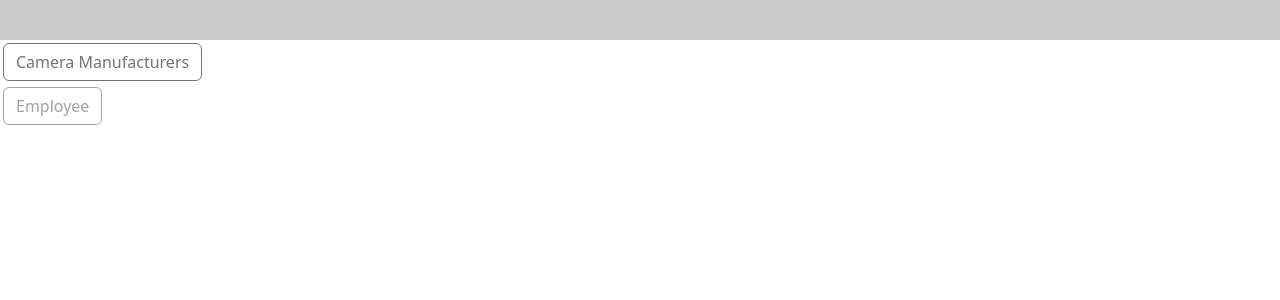
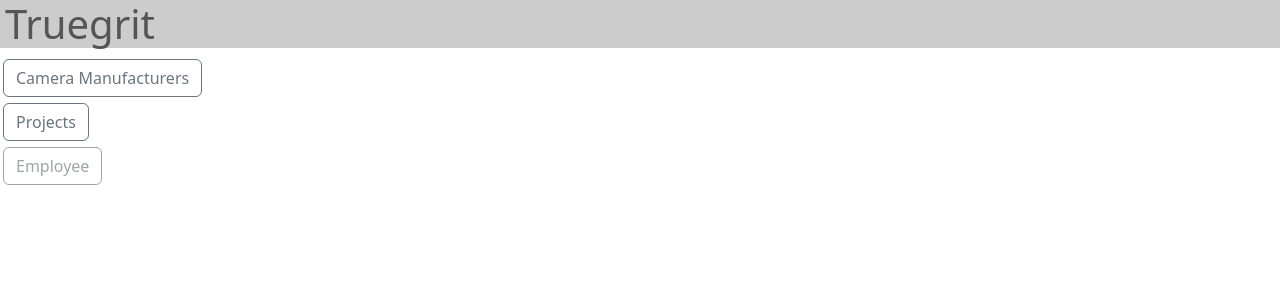
Before and after one commit to gregjonesdev/truegrit, a Django app: page / in a window 1280 px wide. Shown: the top 300 px of the page. Run offline with Django 4.2, Linux system fonts and the light colour scheme.

Commit message:
new server roles

```diff
--- a/truegrit/templates/_base.html
+++ b/truegrit/templates/_base.html
@@ -3,11 +3,11 @@
   <head>
     <meta charset="utf-8">
     <meta name="viewport" content="width=device-width, initial-scale=1">
-    <title>Truegrit</title>
+    <title>TrueGrit</title>
   </head>
   <body style="width: 100%;">
-    <div style="width: 100%; background-color: #CCC; height: 40px;">
-        <!-- Content goes here -->
+    <div style="width: 100%; background-color: #CCC;">
+        <h1><span style="padding: 5px"><a href="/" style="color: #555; text-decoration: none">Truegrit</a></span></h1>
     </div>
     {% block content %}
     {% endblock content %}
--- a/truegrit/templates/index.html
+++ b/truegrit/templates/index.html
@@ -7,6 +7,9 @@
     <a href="{% url 'camera_manufacturers' %}" class="btn btn-outline-secondary btn-block" role="button">Camera Manufacturers</a>
   </div>
   <div style="margin: 3px">
+    <a href="{% url 'projects' %}" class="btn btn-outline-secondary btn-block" role="button">Projects</a>
+  </div>
+  <div style="margin: 3px">
     <a href="#" class="btn btn-outline-secondary btn-block disabled" role="button" aria-disabled="true">Employee</a>
   </div>
 </div>
--- a/truegrit/urls.py
+++ b/truegrit/urls.py
@@ -12,6 +12,7 @@ from truegrit.views import (
     project_detail,
     BusinessUnitListView,
     CameraManufacturerListView,
+    ProjectListView,
     BusinessUnitDetailView,
 )
 
@@ -28,6 +29,10 @@ urlpatterns = [
         'camera-manufacturers/',
         CameraManufacturerListView.as_view(),
         name='camera_manufacturers'),
+    path(
+        'projects/',
+        ProjectListView.as_view(),
+        name='projects'),
     path(
         'business-unit/<uuid:uuid>/',
         BusinessUnitDetailView.as_view(),
--- a/truegrit/views.py
+++ b/truegrit/views.py
@@ -143,6 +143,15 @@ class CameraManufacturerListView(ListView):
     model = CameraManufacturer
     template_name = 'camera_manufacturers.html'
     context_object_name = 'manufacturers'
+
+    def get_context_data(self, **kwargs):
+        context = super().get_context_data(**kwargs)
+        return context
+
+class ProjectListView(ListView):
+    model = Project
+    template_name = 'projects.html'
+    context_object_name = 'projects'
 
     def get_context_data(self, **kwargs):
         context = super().get_context_data(**kwargs)
```
Also changed, not shown: truegrit/templates/projects.html (added, +16 -0 lines).
